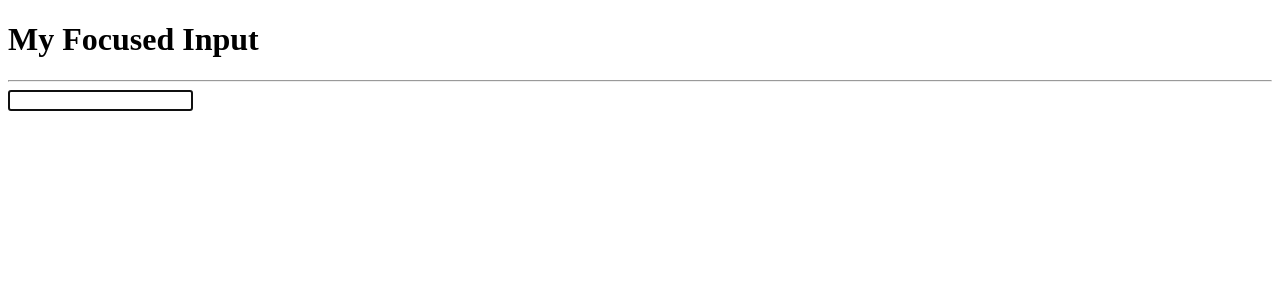
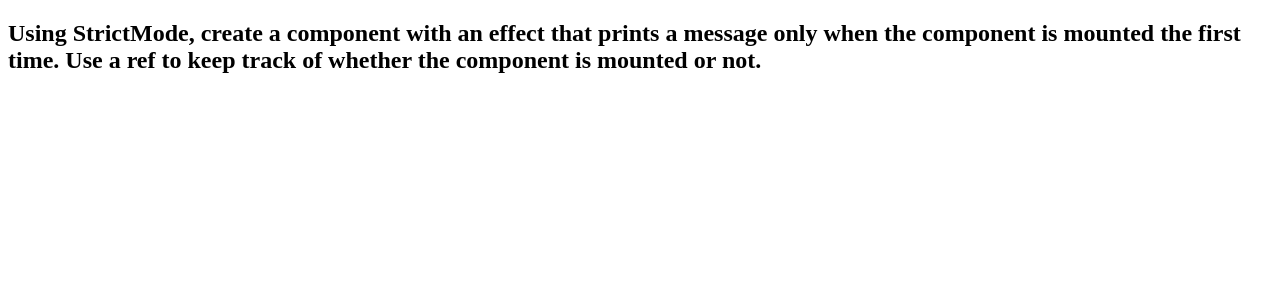
Before and after one commit to monica-lucaci/develhope-react, a React (Vite) app in the folder my-app/: page / in a window 1280 px wide. Shown: the top 300 px of the page. Built offline with nearby package versions, Linux system fonts and the light colour scheme.

Commit message:
component is mounted the first time

```diff
--- a/my-app/src/App.jsx
+++ b/my-app/src/App.jsx
@@ -1,12 +1,12 @@
 import FocusableInput from "./FocusableInput";
+import Refs from "./Refs";
+import React from "react";
 
 const App = () => {
   return (
-    <div>
-      <h1>My Focused Input</h1>
-      <hr></hr>
-      <FocusableInput />
-    </div>
+    <React.StrictMode>
+      <Refs />
+    </React.StrictMode>
   );
 };
 
--- a/my-app/src/FocusableInput.jsx
+++ b/my-app/src/FocusableInput.jsx
@@ -5,7 +5,7 @@
 
   useEffect(() => {
     inputRef.current?.focus();
-  })
+  }, [])
 
   return (
     <>
--- /dev/null
+++ b/my-app/src/Refs.jsx
@@ -0,0 +1,22 @@
+import { useEffect, useRef } from "react";
+
+const Refs = () => {
+  const mountedRef = useRef(false);
+
+  useEffect(() => {
+    if (!mountedRef.current) {
+      mountedRef.current = true;
+      console.log("mounted for the first time");
+    }
+  }, []);
+
+  return (
+    <h2>
+      Using StrictMode, create a component with an effect that prints a message
+      only when the component is mounted the first time. Use a ref to keep track
+      of whether the component is mounted or not.
+    </h2>
+  );
+};
+
+export default Refs;
```
